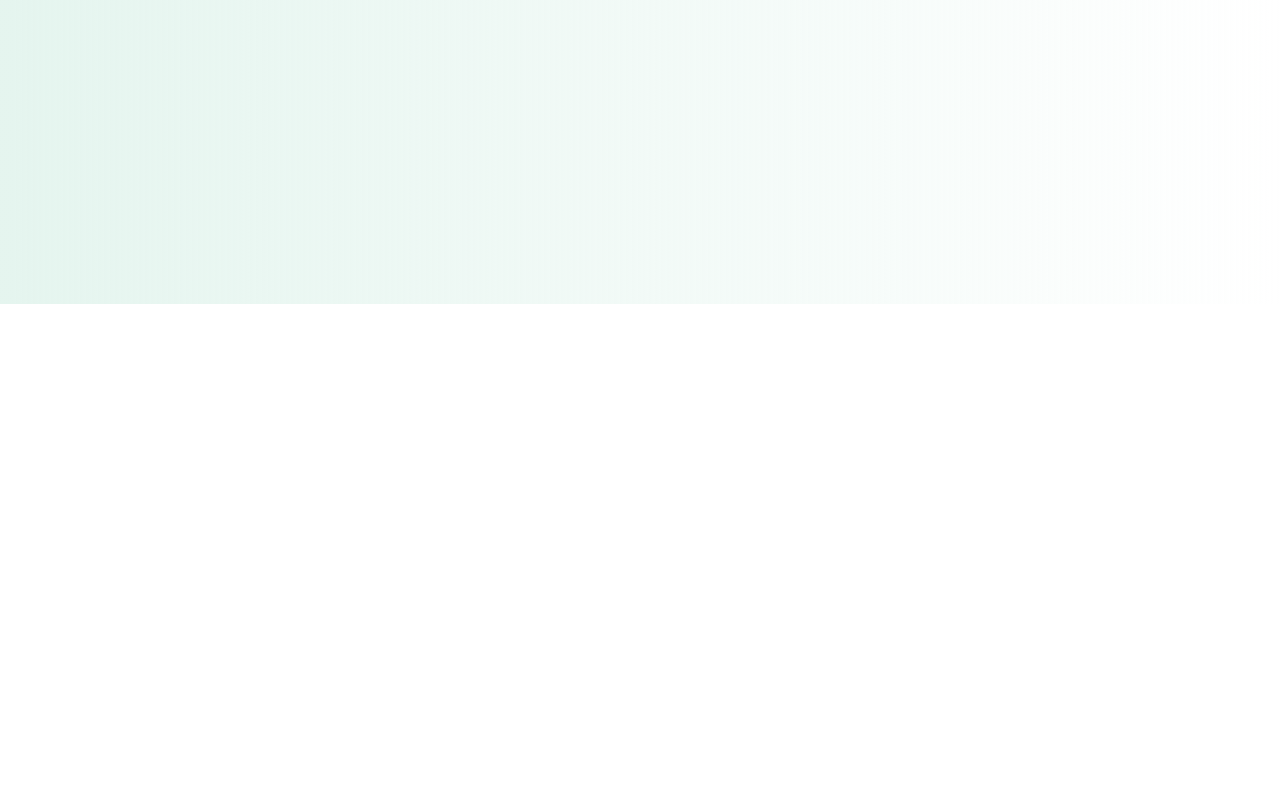
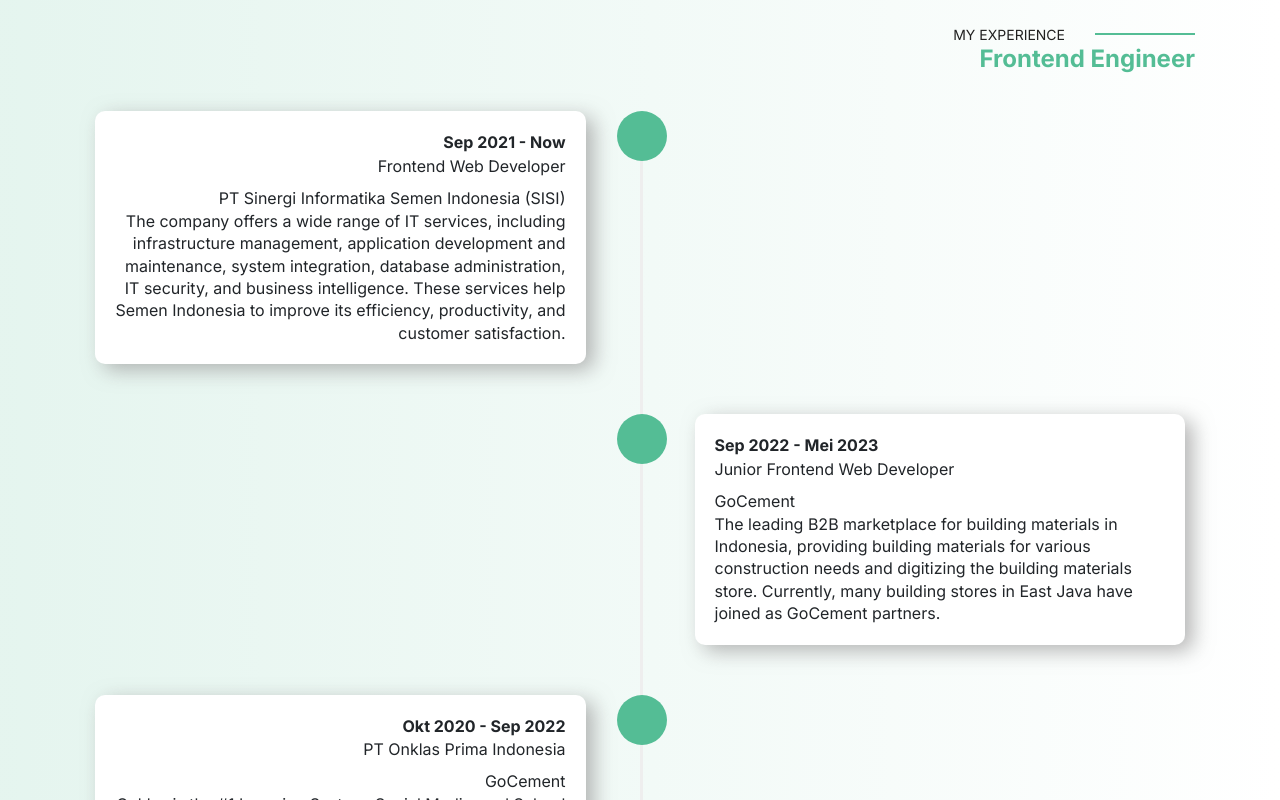
Before and after one commit to Iqbalaulia/my-profile-with-vuejs, a Vue app: page / in a window 1280 px wide. Shown: the part 1420-2220 px from the top of the page. Before the commit the page ends 1724 px from the top, so only its background shows below. Built offline with nearby package versions, Linux system fonts and the light colour scheme.

Commit message:
update: experience

```diff
--- /dev/null
+++ b/src/assets/scss/base/_button.scss
@@ -0,0 +1,9 @@
+/** @format */
+
+.btn-primary-profile {
+	background-color: $primary !important;
+	color: $white !important;
+	font-size: 16px !important;
+	font-weight: 400 !important;
+  border-radius: 20px !important;
+}
--- a/src/assets/scss/base/index.scss
+++ b/src/assets/scss/base/index.scss
@@ -11,9 +11,11 @@
 	font-family: "Inter", sans-serif !important;
 }
 
-@import "variables.scss";
-@import "heading.scss";
+@import "variables";
+@import "heading";
+@import "button";
 @import url("https://fonts.googleapis.com/css2?family=Inter:wght@100;200;300;400;500;600;700;800;900&display=swap");
 @import "../navbar/index.scss";
 @import "../home/describe/describe";
 @import "../home/me/me";
+@import "../home/experience/experience";
--- a/src/assets/scss/home/describe/_describe.scss
+++ b/src/assets/scss/home/describe/_describe.scss
@@ -1,6 +1,7 @@
 /** @format */
 
 .home-describe {
+	padding-bottom: 60px;
 	&__slogan {
 		h1 {
 			line-height: 60px;
@@ -41,7 +42,6 @@
 	}
 
 	&__images {
-		border: 1px solid $gray-100;
 		padding: 40px;
 		border-radius: 4px;
 		height: 450px;
--- /dev/null
+++ b/src/assets/scss/home/experience/_experience.scss
@@ -0,0 +1,150 @@
+/** @format */
+
+.experience {
+	padding-top: 60px;
+
+	.title {
+		display: flex;
+		align-items: center;
+		justify-content: end;
+		gap: 30px;
+		.devider {
+			border: 1px solid $primary;
+			width: 100px;
+		}
+		label {
+			margin-bottom: 0 !important;
+			font-size: 14px;
+			font-weight: 400;
+			color: $gray-900;
+			text-transform: uppercase;
+		}
+	}
+
+	.proffetion {
+		display: flex;
+		align-items: center;
+		justify-content: end;
+		h4 {
+			color: $primary;
+		}
+	}
+
+	$timeline-color: $gray-100;
+	$timeline-transition: all 0.25s ease-in;
+	$timeline-item-card-bg: $white;
+	$timeline-item-font-color: $white;
+	$timeline-item-card: false;
+	$timeline-item-card-radius: 4px;
+
+	%clearfix {
+		&::after,
+		&::before {
+			clear: both;
+			content: "";
+			display: block;
+			width: 100%;
+		}
+	}
+
+	// Timeline
+	.timeline {
+		margin: 30px auto;
+		padding: 0 10px;
+		position: relative;
+		transition: $timeline-transition;
+		width: 100%;
+
+		&::before {
+			background: $timeline-color;
+			content: "";
+			height: 100%;
+			left: 50%;
+			position: absolute;
+			top: 0;
+			width: 3px;
+		}
+
+		&::after {
+			clear: both;
+			content: "";
+			display: table;
+			width: 100%;
+		}
+
+		a {
+			color: $timeline-item-font-color;
+			font-weight: bold;
+			transition: $timeline-transition;
+
+			&:hover {
+				box-shadow: 0 1px 0px 0px $timeline-item-font-color;
+				transition: $timeline-transition;
+			}
+		}
+
+		.timeline-item {
+			margin-bottom: 50px;
+			position: relative;
+			@extend %clearfix;
+
+			.timeline-icon {
+				background: $primary;
+				border-radius: 50%;
+				height: 50px;
+				left: 50%;
+				margin-left: -23px;
+				overflow: hidden;
+				position: absolute;
+				top: 0;
+				width: 50px;
+
+				img,
+				svg {
+					left: 14px;
+					position: relative;
+					top: 11px;
+				}
+
+				svg {
+					top: 14px;
+				}
+			}
+
+			.timeline-content {
+				border-radius: 10px;
+				background-color: $white;
+				box-shadow: 8px 6px 7px 0px rgba(158, 158, 158, 0.75);
+				-webkit-box-shadow: 8px 6px 20px 0px rgba(158, 158, 158, 0.75);
+				-moz-box-shadow: 8px 6px 7px 0px rgba(158, 158, 158, 0.75);
+				padding: 20px;
+				text-align: right;
+				transition: $timeline-transition;
+				width: 45%;
+
+				p {
+					font-size: 16px;
+					line-height: 1.4;
+					margin-bottom: 0;
+				}
+
+				.timeline-content-date {
+					font-size: 16px;
+					font-weight: bold;
+					margin-bottom: 0;
+				}
+
+				.timeline-content-month {
+					font-size: rem-calc(14);
+					text-transform: uppercase;
+					font-weight: 400;
+				}
+
+				&.right {
+					float: right;
+					text-align: left;
+				}
+			}
+		}
+	}
+}
--- /dev/null
+++ b/src/components/home/experiences/index.vue
@@ -0,0 +1,73 @@
+<!-- @format -->
+
+<template>
+	<div class="experience">
+		<div class="container">
+			<div class="title">
+				<label for=""> My Experience</label>
+				<div class="devider"></div>
+			</div>
+			<div class="proffetion">
+				<h4>Frontend Engineer</h4>
+			</div>
+
+			<div class="timeline">
+				<div class="timeline-item">
+					<div class="timeline-icon"> </div>
+					<div class="timeline-content">
+						<p class="timeline-content-date">Sep 2021 - Now</p>
+						<label for="">Frontend Web Developer</label>
+						<div class="company"
+							>PT Sinergi Informatika Semen Indonesia (SISI)</div
+						>
+						<p>
+							The company offers a wide range of IT services, including
+							infrastructure management, application development and
+							maintenance, system integration, database administration, IT
+							security, and business intelligence. These services help Semen
+							Indonesia to improve its efficiency, productivity, and customer
+							satisfaction.
+						</p>
+					</div>
+				</div>
+
+				<div class="timeline-item">
+					<div class="timeline-icon"> </div>
+					<div class="timeline-content right">
+						<p class="timeline-content-date">Sep 2022 - Mei 2023</p>
+						<label for="">Junior Frontend Web Developer</label>
+						<div class="company">GoCement</div>
+						<p>
+							The leading B2B marketplace for building materials in Indonesia,
+							providing building materials for various construction needs and
+							digitizing the building materials store. Currently, many building
+							stores in East Java have joined as GoCement partners.</p
+						>
+					</div>
+				</div>
+
+				<div class="timeline-item">
+					<div class="timeline-icon"> </div>
+					<div class="timeline-content">
+						<p class="timeline-content-date">Okt 2020 - Sep 2022</p>
+						<label for="">PT Onklas Prima Indonesia</label>
+						<div class="company">GoCement</div>
+						<p
+							>Onklas is the #1 Learning System, Social Media, and School
+							Examination platform in Indonesia. Onklas supports educational
+							growth and creates ease in learning, and has been trusted by
+							various schools throughout Indonesia. Teachers can remain
+							productive and creative while teaching through the online learning
+							system, where assignments, materials, and exams can be done
+							through the Onklas application and website.</p
+						>
+					</div>
+				</div>
+			</div>
+		</div>
+	</div>
+</template>
+
+<script>
+export default {};
+</script>
--- a/src/views/Homepage/index.vue
+++ b/src/views/Homepage/index.vue
@@ -5,6 +5,7 @@
 		<div>
 			<SectionDescribe />
 			<Me />
+			<Experiences />
 		</div>
 	</Layout>
 </template>
@@ -15,6 +16,7 @@
 		Layout: () => import("@/views/Layout"),
 		SectionDescribe: () => import("@/components/home/describe"),
 		Me: () => import("@/components/home/me"),
+		Experiences: () => import("@/components/home/experiences"),
 		// SectionJourney: () => import("@/components/Journey"),
 		// SectionMe: () => import("@/components/Me"),
 		// SectionWorking: () => import("@/components/Working"),
```
